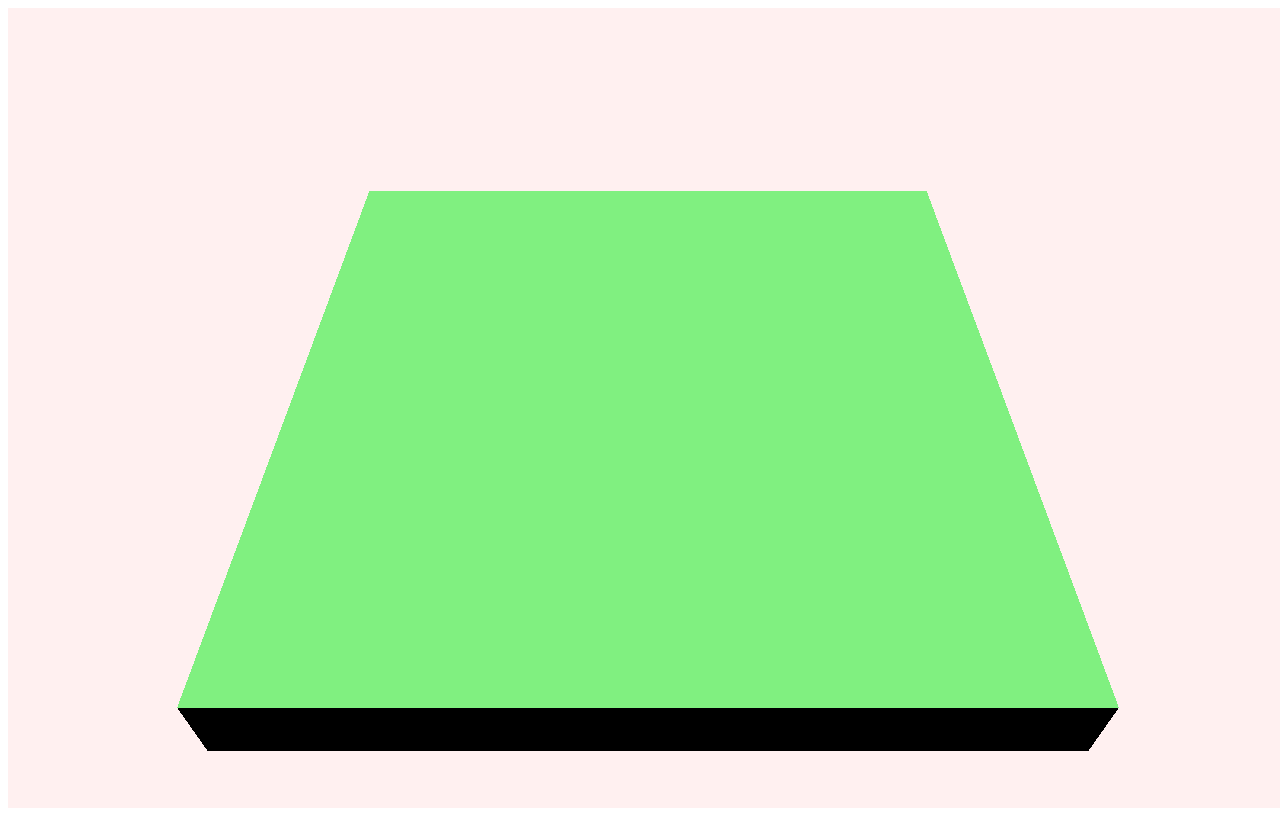
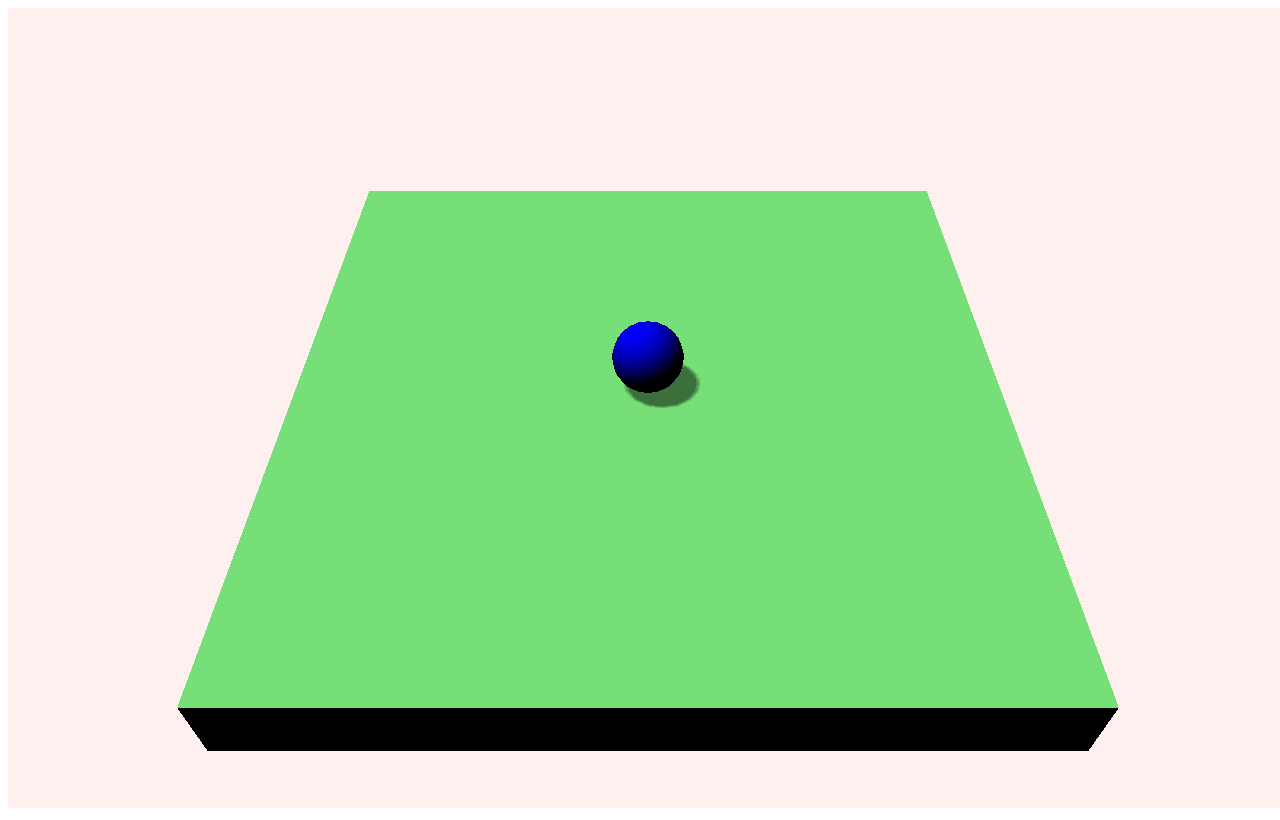
Before and after one commit to fourty2/LD33, a plain HTML site: page index.html in a window 1280 px wide. Drawn offline with Linux system fonts and the light colour scheme; animation ran at ten frames a second.

Commit message:
jumping ball

```diff
--- a/index.html
+++ b/index.html
@@ -5,6 +5,7 @@
 <canvas id="gamecanvas"></canvas>
 
 <script src="js/three.min.js"></script>
+<script src="js/player.js"></script>
 <script src="js/game.js"></script>
 
 </body>
--- a/js/game.js
+++ b/js/game.js
@@ -30,18 +30,19 @@ var ld33 = {
 
 		//
 		var light = new THREE.DirectionalLight(0xffffff);
-		light.position.set(0,1,0);
-		//light.target.position.set(0, 0, 0);
-		/*light.castShadow = true;
+		light.position.set(20,50,0);
+		light.target.position.set(0, 0, 0);
+		light.castShadow = true;
+
 		light.shadowCameraNear = 0.1;
 		light.shadowCameraFar = 300;
 
 		light.shadowCameraLeft = -50;
-light.shadowCameraRight = 50;
-light.shadowCameraTop = 50;
-light.shadowCameraBottom = -50;
-		light.shadowCameraVisible = true;
-		*/
+		light.shadowCameraRight = 50;
+		light.shadowCameraTop = 50;
+		light.shadowCameraBottom = -50;
+	//	light.shadowCameraVisible = true;
+
 		this.scene.add(light);
 
 
@@ -53,6 +54,7 @@ light.shadowCameraBottom = -50;
 				{color: 0x80f080,
 					shading: THREE.FlatShading
 				}));
+		mesh.receiveShadow = true;
 		this.scene.add(mesh);
 
 
@@ -60,13 +62,34 @@ light.shadowCameraBottom = -50;
 		this.camera.lookAt(mesh.position);
 
 
+		// init player
+		Player.init();
+		this.scene.add(Player.mesh);
 
 
 		this.animate();
 		// @todo onresize handling
 	},
 
+	checkInput: function() {
+
+
+
+		var pads = navigator.getGamepads();
+		if (pads[0]) {
+			var pad = pads[0];
+
+			Player.move(pad.axes[0], pad.axes[1], pad.buttons[0]);
+
+		}
+
+	},
+
 	render: function() {
+
+		this.checkInput();
+		Player.updatePosition();
+
 		this.renderer.render(this.scene, this.camera);
 	},
 
--- /dev/null
+++ b/js/player.js
@@ -0,0 +1,71 @@
+var Player = {
+	mesh: null,
+	accX: 0,
+	accY: 0,
+	accZ: 0,
+	damping: 10,
+	init: function() {
+
+		this.mesh = new THREE.Mesh(
+				new THREE.SphereGeometry(5, 16, 16),
+				new THREE.MeshLambertMaterial({color: 0x0000ff})
+			);
+		this.mesh.castShadow = true;
+
+		this.mesh.position.set(0,10,0);
+
+	},
+	updatePosition: function() {
+		this.mesh.position.x = this.mesh.position.x +
+								this.accX;
+		this.mesh.position.y = this.mesh.position.y +
+								this.accZ;
+
+		this.mesh.position.z = this.mesh.position.z +
+								this.accY;
+
+		this.accY = this.accY + (-this.accY * 0.1);
+
+		this.accX = this.accX + (-this.accX * 0.1);
+
+		if (this.accX > -0.18 && this.accX < 0.18) {
+			this.accX = 0;
+		}
+
+		if (this.accY > -0.18 && this.accY < 0.18) {
+			this.accY = 0;
+		}
+
+		if (this.accZ > -0.1 && this.accZ < 0.1) {
+			this.accZ = 0;
+		}
+
+
+
+		if (this.mesh.position.y > 10) {
+			this.accZ -= 0.13;
+
+		} else if (this.accZ < -1) {
+			this.mesh.position.y = 10;
+			this.accZ = -this.accZ * 0.80;
+		} else {
+			this.accZ = 0;
+		}
+
+
+
+	},
+	move: function(x, y, btnA) {
+		if (x < -0.18 || x > 0.18) {
+			this.accX -= x * 0.3;
+		}
+		if (y < -0.08 || y > 0.08) {
+			this.accY -= y * 0.3;
+		}
+		if (btnA.pressed) {
+			this.accZ = 2;
+		}
+	}
+
+
+};
```
